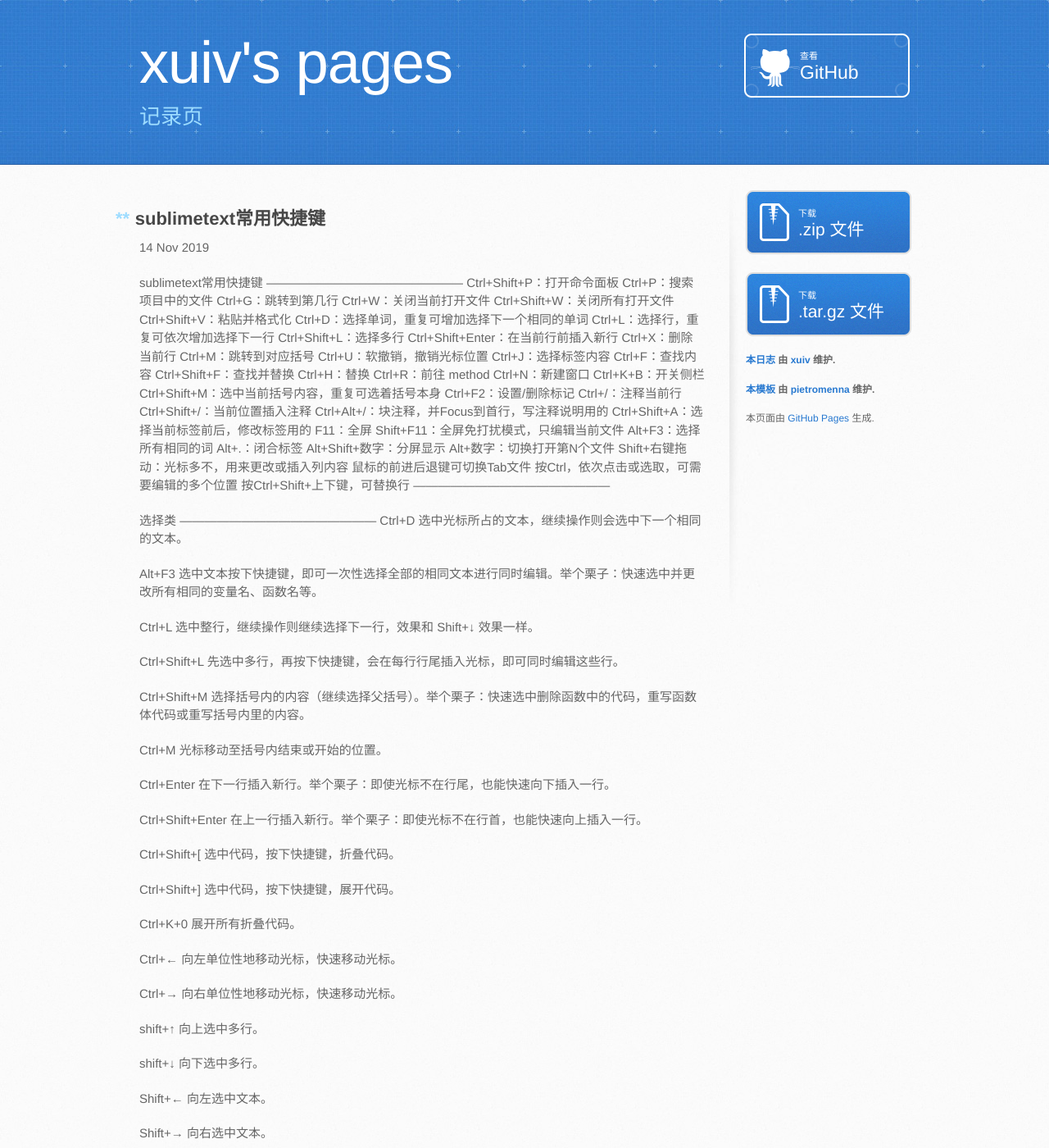
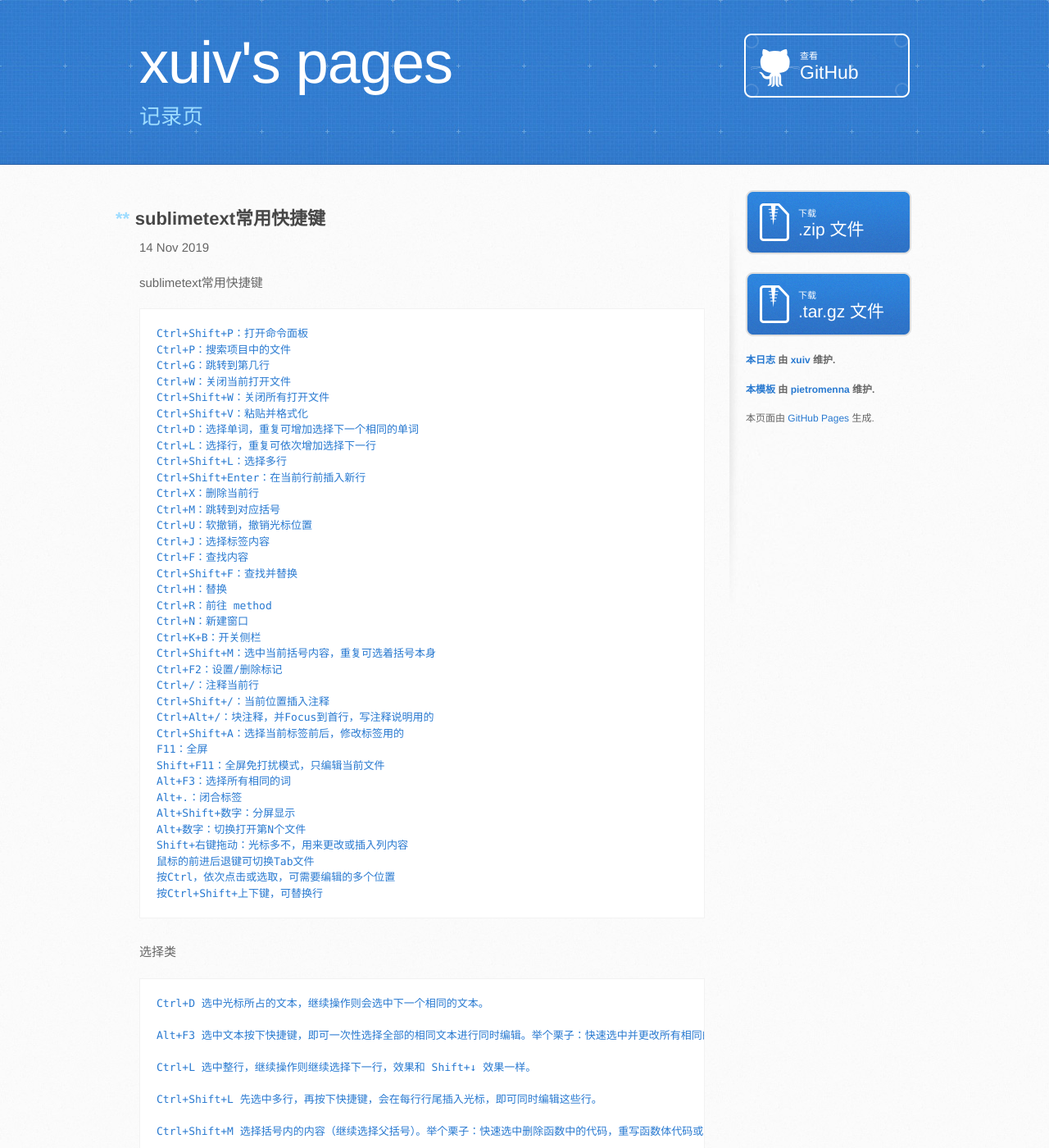
Before and after one commit to xuiv/xuiv.github.io, a Jekyll site: the page built from _posts/2019-11-14-sublimetext-key.markdown, in a window 1280 px wide and 1400 px high. Shown: the whole window at 82% size. Built offline with Jekyll 4.4.1, drawn with Linux system fonts in a browser that asks for light colours; some web fonts are replaced; some of the changed text lies outside the part shown.

Commit message:
Update 2019-11-14-sublimetext-key.markdown

````diff
--- a/_posts/2019-11-14-sublimetext-key.markdown
+++ b/_posts/2019-11-14-sublimetext-key.markdown
@@ -6,7 +6,7 @@
 ---
 
 sublimetext常用快捷键
-————————————————
+```
 Ctrl+Shift+P：打开命令面板
 Ctrl+P：搜索项目中的文件
 Ctrl+G：跳转到第几行
@@ -43,11 +43,11 @@
 鼠标的前进后退键可切换Tab文件
 按Ctrl，依次点击或选取，可需要编辑的多个位置
 按Ctrl+Shift+上下键，可替换行
-————————————————
+```
 
 
 选择类
-————————————————
+```
 Ctrl+D 选中光标所占的文本，继续操作则会选中下一个相同的文本。
 
 Alt+F3 选中文本按下快捷键，即可一次性选择全部的相同文本进行同时编辑。举个栗子：快速选中并更改所有相同的变量名、函数名等。
@@ -93,11 +93,11 @@
 Ctrl+Alt+↑ 向上添加多行光标，可同时编辑多行。
 
 Ctrl+Alt+↓ 向下添加多行光标，可同时编辑多行。
-————————————————
+```
 
 
  编辑类
-————————————————
+```
  Ctrl+J 合并选中的多行代码为一行。举个栗子：将多行格式的CSS属性合并为一行。
 
 Ctrl+Shift+D 复制光标所在整行，插入到下一行。
@@ -129,12 +129,12 @@
 Ctrl+T 左右字母互换。
 
 F6 单词检测拼写
-————————————————
+```
 
 
- 搜索类
- ————————————————
- Ctrl+F 打开底部搜索框，查找关键字。
+搜索类
+```
+Ctrl+F 打开底部搜索框，查找关键字。
 
 Ctrl+shift+F 在文件夹内查找，与普通编辑器不同的地方是sublime允许添加多个文件夹进行查找，略高端，未研究。
 
@@ -151,12 +151,12 @@
 text或插件的功能，例如使用package安装插件。
 
 Esc 退出光标多行选择，退出搜索框，命令框等。
-————————————————
+```
 
 
- 显示类
- ————————————————
- Ctrl+Tab 按文件浏览过的顺序，切换当前窗口的标签页。
+显示类
+```
+Ctrl+Tab 按文件浏览过的顺序，切换当前窗口的标签页。
 
 Ctrl+PageDown 向左切换当前窗口的标签页。
 
@@ -181,4 +181,4 @@
 F11 全屏模式
 
 Shift+F11 免打扰模式
-————————————————
+```
````
